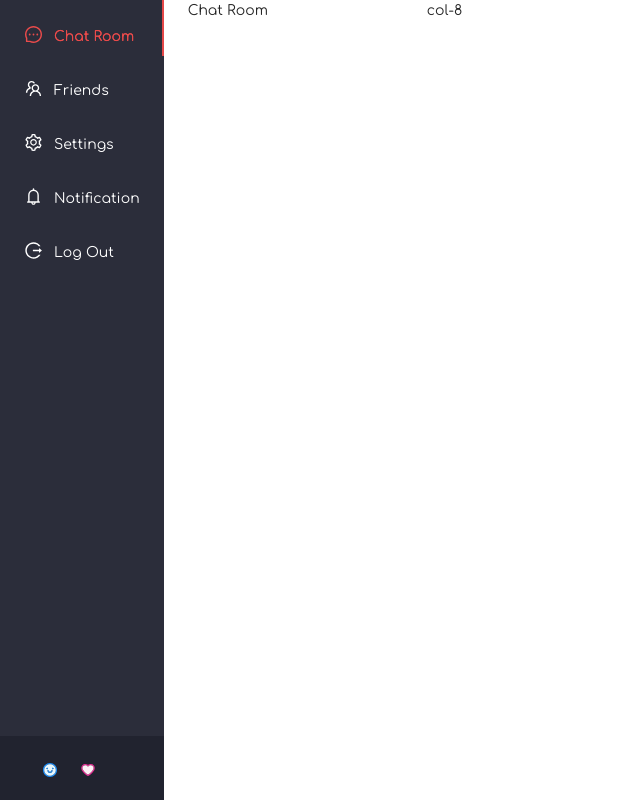
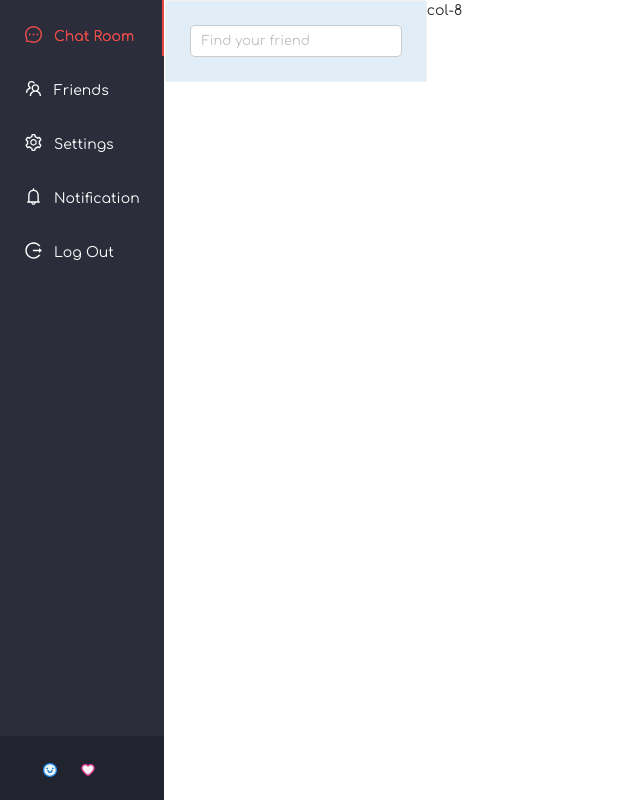
Before and after one commit to rezavafadar/chatapp-socketio, a React (Create React App) app in the folder client/: page / in a window 1280 px wide. Shown: the whole page, without its empty margins (0-640 px from the left). Built offline with nearby package versions, Linux system fonts and the light colour scheme.

Commit message:
feat: create search input

```diff
--- /dev/null
+++ b/client/src/componets/SearchInput.jsx
@@ -0,0 +1,31 @@
+import { Card, Input } from 'antd';
+import styled from 'styled-components';
+
+const CardStyled = styled(Card)`
+  background: #e2eef7;
+`;
+const Searchinput = styled(Input)`
+  border-radius: 5px;
+  border-color: #cbcbcb;
+  .ant-input {
+    font-size: 13px;
+    color: #000;
+  }
+`;
+
+const SearchInput = () => {
+  const onSearch = (value) => console.log(value);
+  return (
+    <>
+      <CardStyled>
+        <Searchinput
+          placeholder="Find your friend"
+          onSearch={onSearch}
+          allowClear
+        />
+      </CardStyled>
+    </>
+  );
+};
+
+export default SearchInput;
--- a/client/src/componets/SideBar.jsx
+++ b/client/src/componets/SideBar.jsx
@@ -9,6 +9,7 @@ import {
   HeartTwoTone,
 } from '@ant-design/icons';
 import styled from 'styled-components';
+import SearchInput from './SearchInput';
 const { TabPane } = Tabs;
 
 const TabsSyled = styled(Tabs)`
@@ -17,6 +18,9 @@ const TabsSyled = styled(Tabs)`
     background: rgb(43, 45, 58);
     color: #fff;
     border: none;
+  }
+  .ant-tabs-tabpane {
+    padding-left: 1px !important;
   }
   .ant-tabs-tab:hover {
     color: #b6b6b6;
@@ -58,7 +62,7 @@ const SideBar = () => {
           }
           key="1"
         >
-          Chat Room
+          <SearchInput />
         </TabPane>
         <TabPane
           tab={
```
